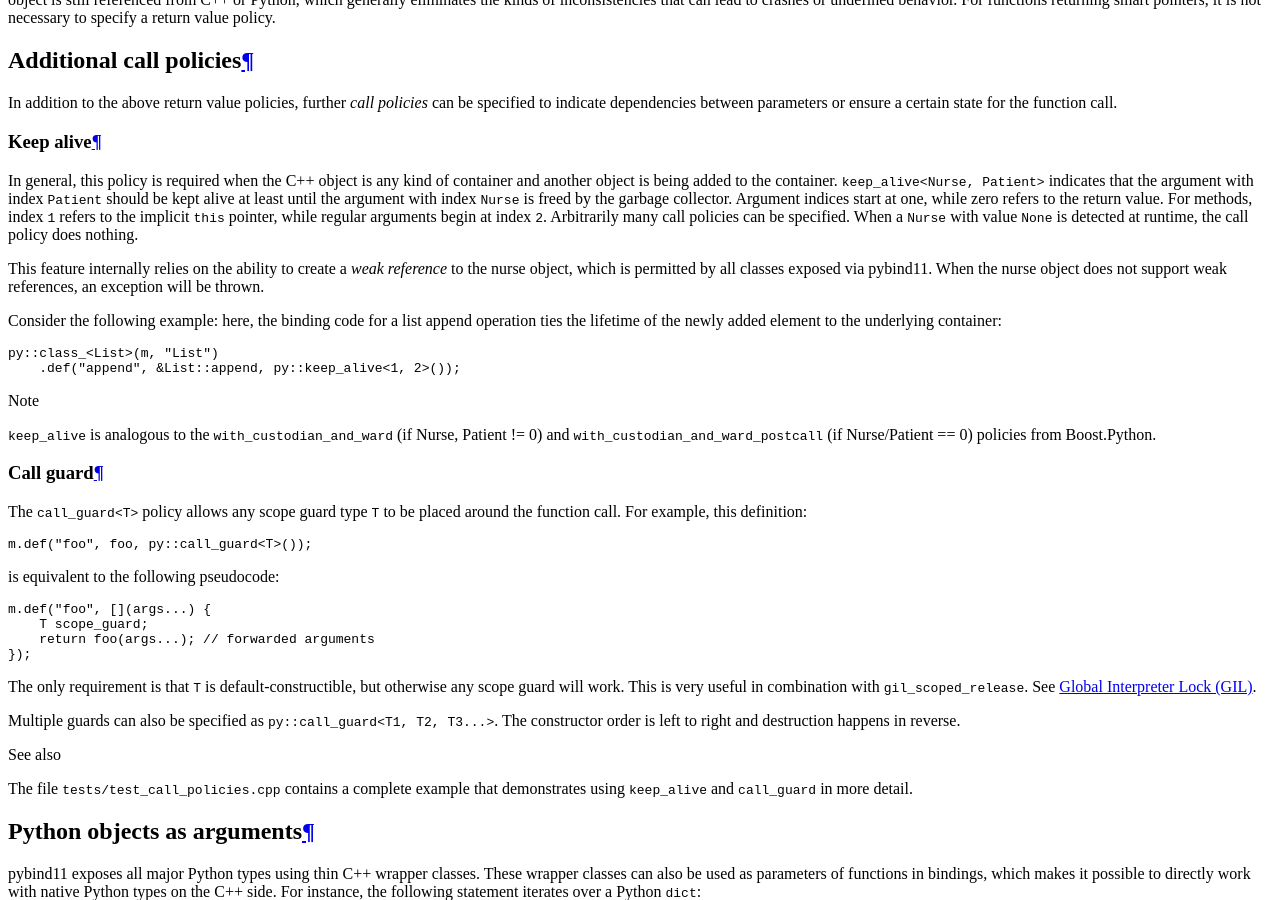
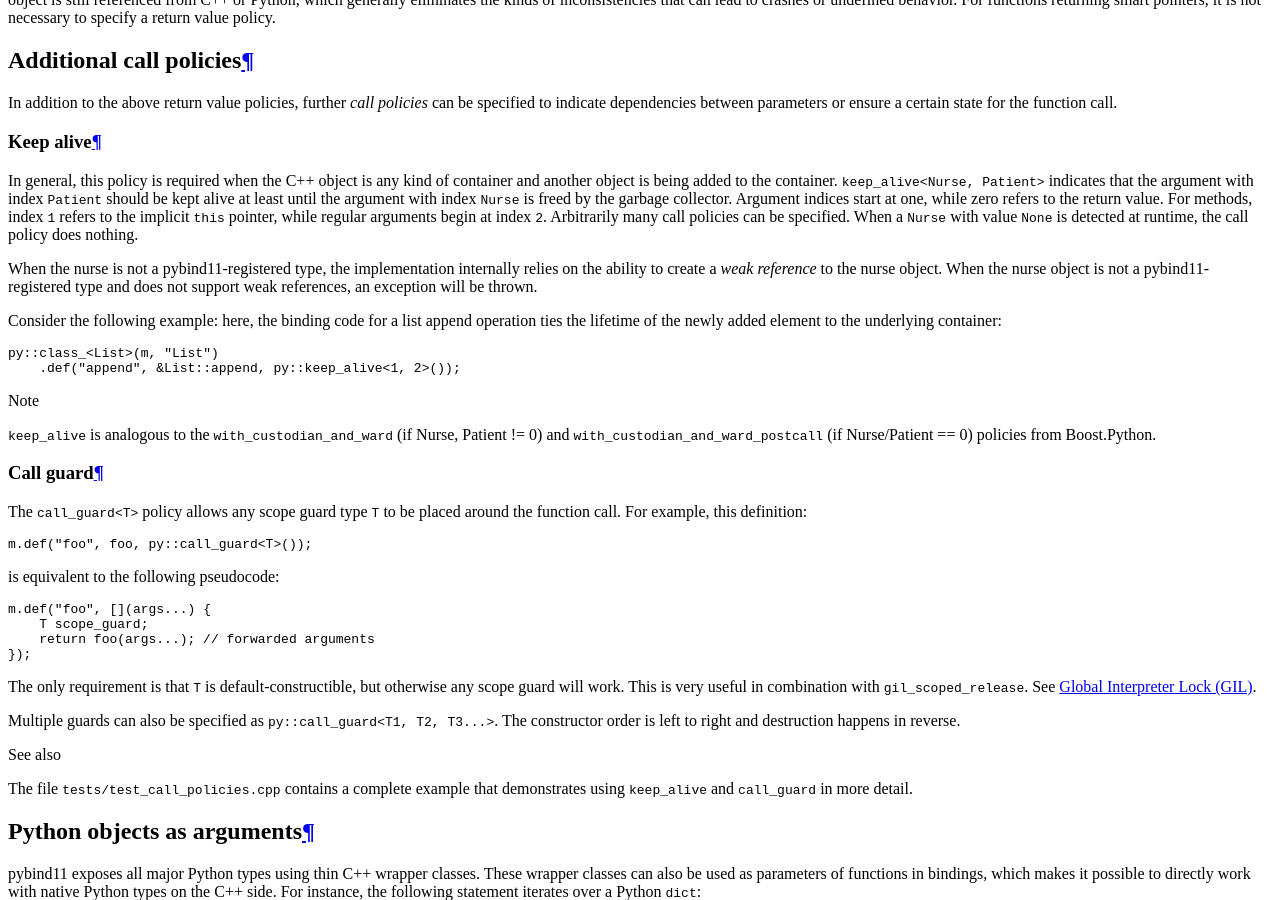
Before and after one commit to pybind/pybind11, a Sphinx documentation site: the page built from docs/advanced/functions.rst, in a window 1280 px wide and 900 px high, scrolled down 2691 px. Built offline with Sphinx 7.4.7 and the Read the Docs theme 2.0.0, drawn with Linux system fonts in a browser that asks for light colours.

Commit message:
Update documentation for keep_alive to match new implementation
PR #880 changed the implementation of keep_alive to avoid weak
references when the nurse is pybind11-registered, but the documentation
didn't get updated to match.

```diff
--- a/docs/advanced/functions.rst
+++ b/docs/advanced/functions.rst
@@ -177,9 +177,10 @@ indices start at one, while zero refers to the return value. For methods, index
 index ``2``. Arbitrarily many call policies can be specified. When a ``Nurse``
 with value ``None`` is detected at runtime, the call policy does nothing.
 
-This feature internally relies on the ability to create a *weak reference* to
-the nurse object, which is permitted by all classes exposed via pybind11. When
-the nurse object does not support weak references, an exception will be thrown.
+When the nurse is not a pybind11-registered type, the implementation internally
+relies on the ability to create a *weak reference* to the nurse object. When
+the nurse object is not a pybind11-registered type and does not support weak
+references, an exception will be thrown.
 
 Consider the following example: here, the binding code for a list append
 operation ties the lifetime of the newly added element to the underlying
```
